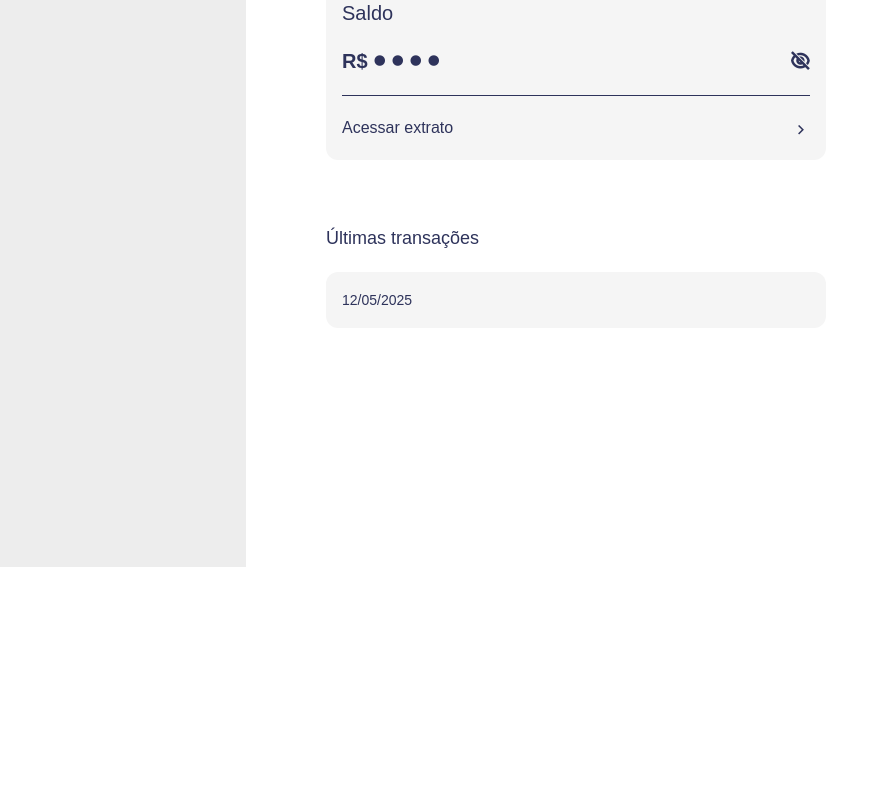
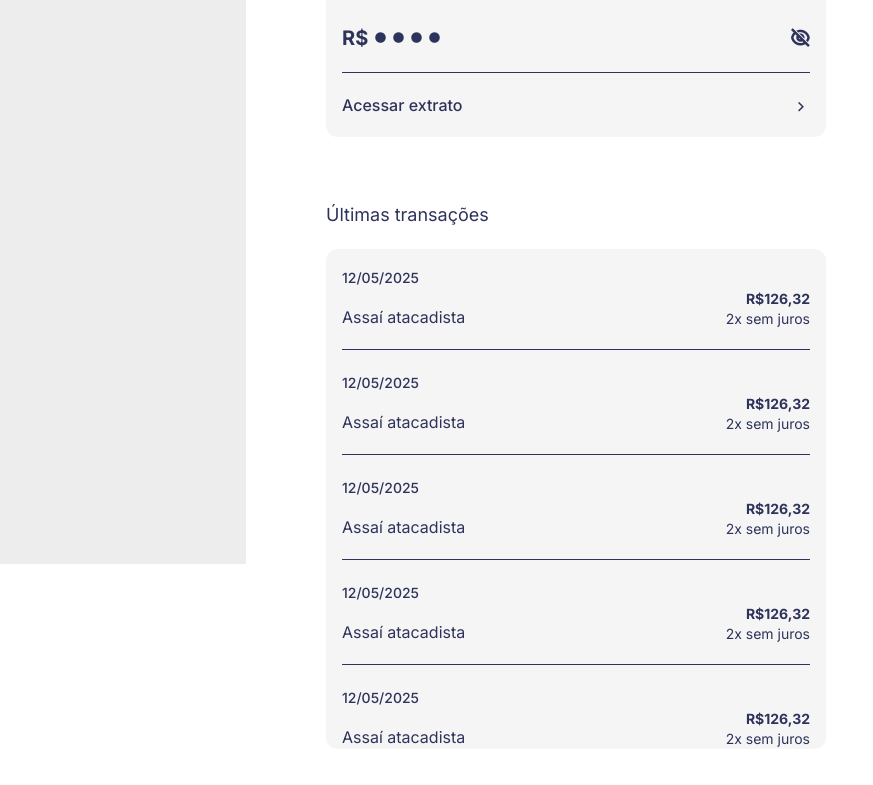
Before and after one commit to evelynhelena/lumi-bank, a Next.js app: page / in a window 1280 px wide. Shown: the part 341-1126 px from the top of the page, without its empty margins (0-873 px from the left). Before the commit the page ends 800 px from the top, so only its background shows below. Built offline with nearby package versions, Linux system fonts and the light colour scheme.

Commit message:
WIP: Create Home Page

```diff
--- a/src/app/components/CardTransaction.tsx
+++ b/src/app/components/CardTransaction.tsx
@@ -1,9 +1,91 @@
+
 export default function CardTransaction() {
     return (
-        <div className="w-[500px] bg-[#F5F5F5] p-4 rounded-xl mt-5 text-[#2E335B] flex flex-col gap-5 font-medium">
+        <div className="w-[500px] bg-[#F5F5F5] p-4 rounded-xl mt-5 text-[#2E335B] flex flex-col gap-5 max-h-[500px] overflow-auto">
             <div>
-                <span className="text-sm antialiased font-medium">12/05/2025</span>
+                <div>
+                    <span className={`text-sm font-medium`}>12/05/2025</span>
+                </div>
+                <div className="flex justify-between items-end">
+                    <span>Assaí atacadista</span>
+
+                    <div className="flex flex-col text-end">
+                        <span className="font-bold text-sm">R$126,32</span>
+                        <span className="text-sm">2x sem juros</span>
+                    </div>
+                </div>
             </div>
+            <hr />
+            <div>
+                <div>
+                    <span className={`text-sm font-medium`}>12/05/2025</span>
+                </div>
+                <div className="flex justify-between items-end">
+                    <span>Assaí atacadista</span>
+
+                    <div className="flex flex-col text-end">
+                        <span className="font-bold text-sm">R$126,32</span>
+                        <span className="text-sm">2x sem juros</span>
+                    </div>
+                </div>
+            </div>
+            <hr />
+            <div>
+                <div>
+                    <span className={`text-sm font-medium`}>12/05/2025</span>
+                </div>
+                <div className="flex justify-between items-end">
+                    <span>Assaí atacadista</span>
+
+                    <div className="flex flex-col text-end">
+                        <span className="font-bold text-sm">R$126,32</span>
+                        <span className="text-sm">2x sem juros</span>
+                    </div>
+                </div>
+            </div>
+            <hr />
+            <div>
+                <div>
+                    <span className={`text-sm font-medium`}>12/05/2025</span>
+                </div>
+                <div className="flex justify-between items-end">
+                    <span>Assaí atacadista</span>
+
+                    <div className="flex flex-col text-end">
+                        <span className="font-bold text-sm">R$126,32</span>
+                        <span className="text-sm">2x sem juros</span>
+                    </div>
+                </div>
+            </div>
+            <hr />
+            <div>
+                <div>
+                    <span className={`text-sm font-medium`}>12/05/2025</span>
+                </div>
+                <div className="flex justify-between items-end">
+                    <span>Assaí atacadista</span>
+
+                    <div className="flex flex-col text-end">
+                        <span className="font-bold text-sm">R$126,32</span>
+                        <span className="text-sm">2x sem juros</span>
+                    </div>
+                </div>
+            </div>
+            <hr />
+            <div>
+                <div>
+                    <span className={`text-sm font-medium`}>12/05/2025</span>
+                </div>
+                <div className="flex justify-between items-end">
+                    <span>Assaí atacadista</span>
+
+                    <div className="flex flex-col text-end">
+                        <span className="font-bold text-sm">R$126,32</span>
+                        <span className="text-sm">2x sem juros</span>
+                    </div>
+                </div>
+            </div>
+            <hr />
         </div>
     )
 }
--- a/src/app/components/Header.tsx
+++ b/src/app/components/Header.tsx
@@ -4,7 +4,7 @@ import Avatar from '../../../public/assets/avatar.avif';
 
 export default function Header(){
     return(
-        <div className="bg-white p-10 justify-between shadow-lg flex items-center">
+        <div className="bg-white p-10 justify-between shadow-lg flex items-center fixed w-full">
             <Image src={Logo} alt="Logo excrito LumiPay" width={196}/>
             <div className="flex items-center gap-5">
                 <span className="text-[18px] text-[#2E335B]">Samanta Rodrigues</span>
--- a/src/app/components/Menu.tsx
+++ b/src/app/components/Menu.tsx
@@ -6,7 +6,7 @@ const inter = Inter({
 });
 export default function Menu() {
     return (
-        <div className={`h-[100vh] p-6 bg-[#EDEDED] w-[246px] mt-[-20px] rounded-tr-[100px] fixed`}>
+        <div className={`h-[100vh] p-6 bg-[#EDEDED] w-[246px] mt-[105px] rounded-tr-[100px] fixed`}>
             teste
 
             <div className="mt-8">
--- a/src/app/layout.tsx
+++ b/src/app/layout.tsx
@@ -7,8 +7,7 @@ import 'remixicon/fonts/remixicon.css'
 
 
 const inter = Inter({
-  variable: "--font-geist-sans",
-  weight: ['400', '500', '300','700'], // opcional
+  weight: ['400', '500', '300','700'],
   subsets: ["latin"],
 });
 
@@ -25,7 +24,7 @@ export default function RootLayout({
   return (
     <html lang="en">
       <body
-        className={`${inter.variable} antialiased`}
+        className={`${inter.className} antialiased`}
       >
         <div>
           <Header />
--- a/src/app/page.tsx
+++ b/src/app/page.tsx
@@ -3,7 +3,7 @@ import CardTransaction from "./components/CardTransaction";
 
 export default function Home() {
   return (
-    <div>
+    <div className="mt-[105px]">
       <span className="text-[#2E335B] text-3xl">Olá, Samanta</span>
       <CardBalance/>
 
```
